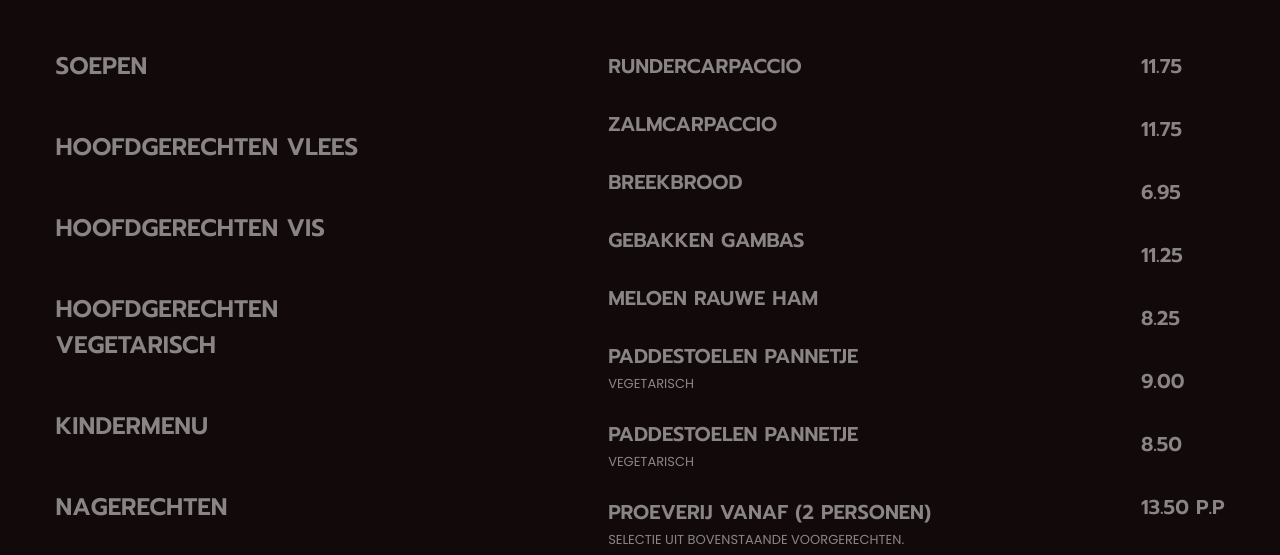
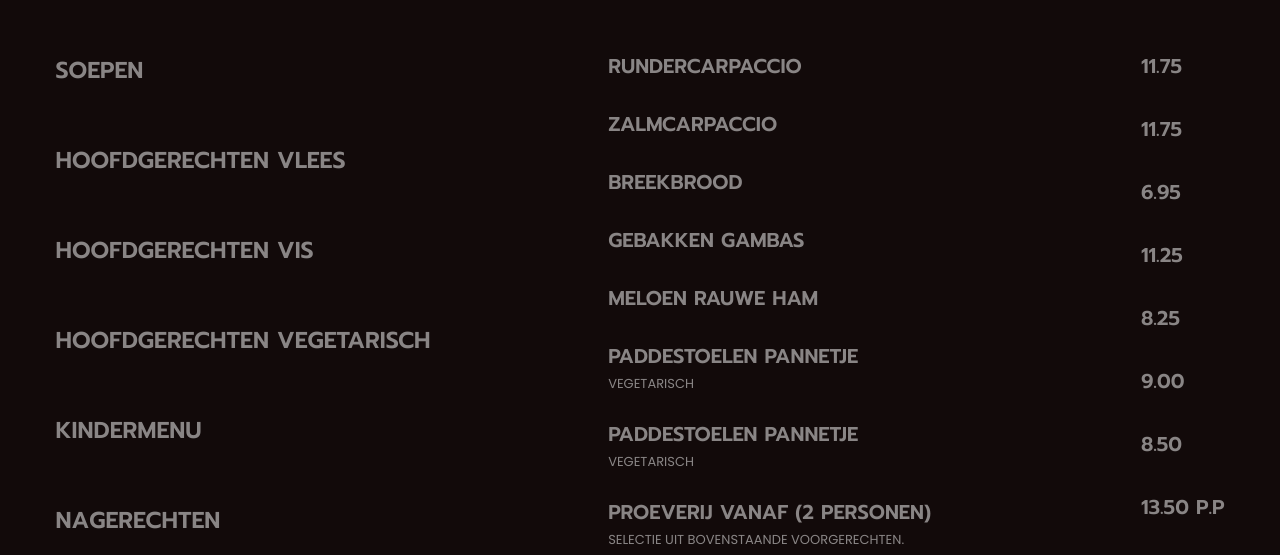
Before and after one commit to Hasan7073/roodhert-project, a plain HTML site: page index.html in a window 1280 px wide. Shown: the part 709-1264 px from the top of the page. Drawn offline with Linux system fonts and the light colour scheme.

Commit message:
update code

```diff
--- a/assets/css/style.css
+++ b/assets/css/style.css
@@ -287,8 +287,8 @@ font-family: 'Prompt';
 font-family: 'Prompt';
     font-style: normal;
     font-weight: 600;
-    font-size: 24px;
-    line-height: 36px;
+    font-size: 23px;
+    line-height: 45px;
     text-transform: uppercase;
     color: #FFFFFF;
     opacity: 0.5;
```
